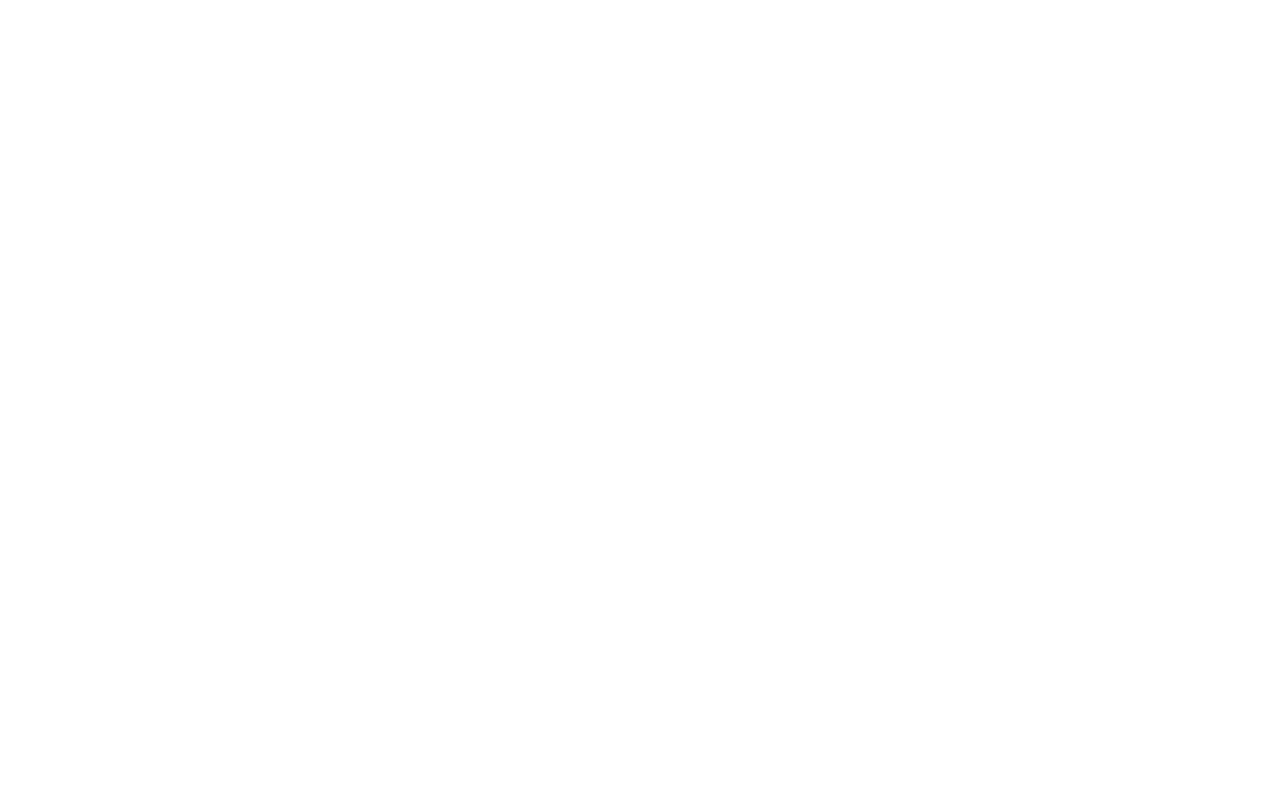
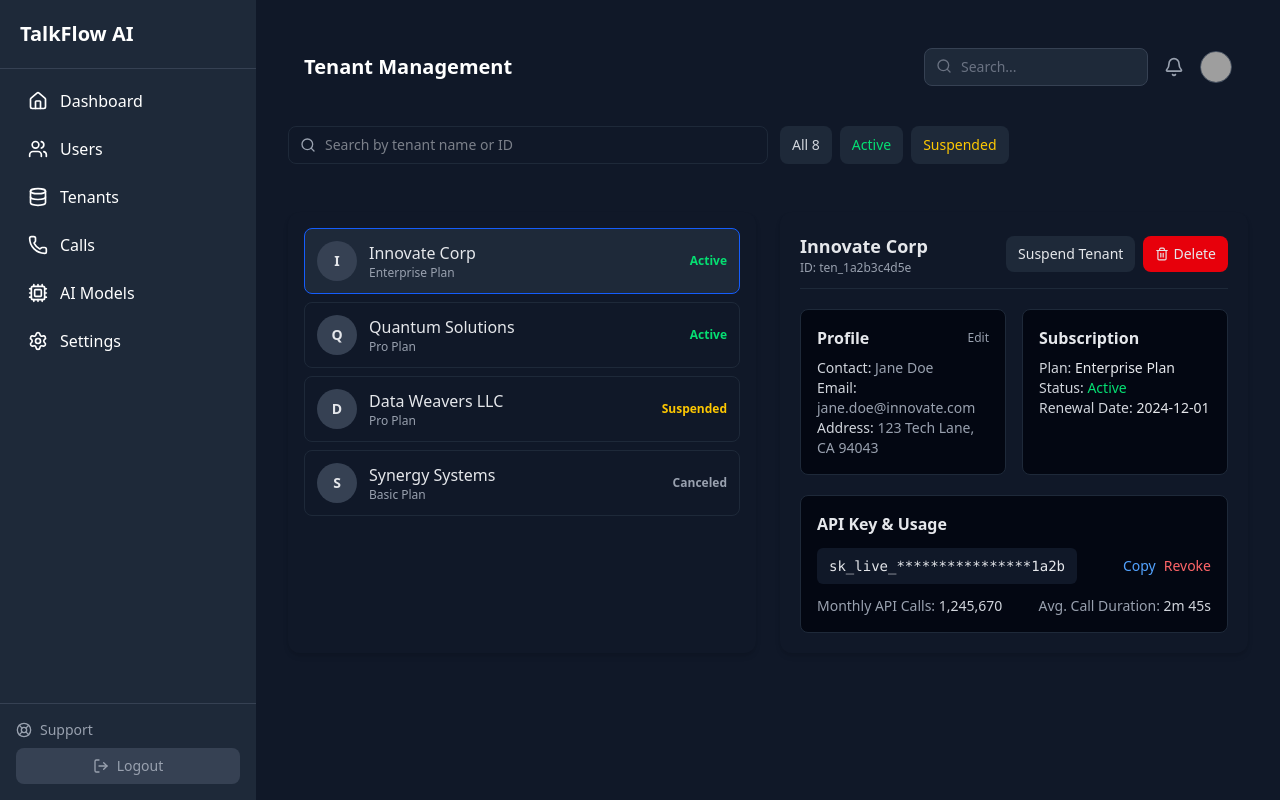
Before and after one commit to Shahzaib-arch786/Talk-Flow-AI, a React app in the folder frontend/: page /AD/tenant in a window 1280 px wide. Before the commit this address had no page. Built offline with nearby package versions, Linux system fonts and the light colour scheme; grey boxes are pictures that could not be loaded; the HTML template or start-up script is replaced by a standard one.

Commit message:
Tenant Management and components added

```diff
--- /dev/null
+++ b/frontend/src/Panels/Admin/components/TenantCard.jsx
@@ -0,0 +1,42 @@
+import React from "react";
+
+const getStatusColor = (status) => {
+  switch (status) {
+    case "Active":
+      return "text-green-400";
+    case "Suspended":
+      return "text-yellow-400";
+    case "Canceled":
+      return "text-gray-400";
+    default:
+      return "text-gray-300";
+  }
+};
+
+const TenantCard = ({ tenant, isSelected, onClick }) => {
+  return (
+    <div
+      onClick={onClick}
+      className={`flex items-center justify-between p-3 rounded-lg cursor-pointer mb-2 border ${
+        isSelected
+          ? "border-blue-600 bg-gray-800"
+          : "border-gray-800 hover:bg-gray-800"
+      }`}
+    >
+      <div className="flex items-center gap-3">
+        <div className="w-10 h-10 rounded-full bg-gray-700 flex items-center justify-center text-sm font-semibold">
+          {tenant.name.charAt(0)}
+        </div>
+        <div>
+          <p className="font-medium">{tenant.name}</p>
+          <p className="text-xs text-gray-400">{tenant.plan}</p>
+        </div>
+      </div>
+      <p className={`text-xs font-semibold ${getStatusColor(tenant.status)}`}>
+        {tenant.status}
+      </p>
+    </div>
+  );
+};
+
+export default TenantCard;
--- /dev/null
+++ b/frontend/src/Panels/Admin/components/TenantDetails.jsx
@@ -0,0 +1,112 @@
+import React from "react";
+import { Trash2 } from "lucide-react";
+
+const getStatusColor = (status) => {
+  switch (status) {
+    case "Active":
+      return "text-green-400";
+    case "Suspended":
+      return "text-yellow-400";
+    case "Canceled":
+      return "text-gray-400";
+    default:
+      return "text-gray-300";
+  }
+};
+
+const TenantDetails = ({ tenant }) => {
+  if (!tenant) return null;
+
+  return (
+    <div className="bg-gray-900 rounded-xl p-5 shadow-md flex flex-col gap-5">
+      {/* Header */}
+      <div className="flex flex-col sm:flex-row sm:justify-between sm:items-center gap-3 border-b border-gray-800 pb-3">
+        <div>
+          <h2 className="text-lg font-semibold">{tenant.name}</h2>
+          <p className="text-xs text-gray-400">ID: {tenant.id}</p>
+        </div>
+        <div className="flex flex-wrap gap-2">
+          <button className="px-3 py-2 bg-gray-800 hover:bg-gray-700 rounded-lg text-sm">
+            Suspend Tenant
+          </button>
+          <button className="px-3 py-2 bg-red-600 hover:bg-red-700 rounded-lg text-sm flex items-center gap-1">
+            <Trash2 size={14} /> Delete
+          </button>
+        </div>
+      </div>
+
+      {/* Profile & Subscription */}
+      <div className="grid grid-cols-1 md:grid-cols-2 gap-4">
+        <div className="bg-gray-950 border border-gray-800 rounded-lg p-4">
+          <div className="flex justify-between items-center mb-2">
+            <h3 className="font-semibold">Profile</h3>
+            <button className="text-xs text-gray-400 hover:text-gray-200">
+              Edit
+            </button>
+          </div>
+          <p className="text-sm text-gray-400">
+            <span className="font-medium text-gray-300">Contact:</span>{" "}
+            {tenant.contact || "N/A"}
+          </p>
+          <p className="text-sm text-gray-400">
+            <span className="font-medium text-gray-300">Email:</span>{" "}
+            {tenant.email || "N/A"}
+          </p>
+          <p className="text-sm text-gray-400">
+            <span className="font-medium text-gray-300">Address:</span>{" "}
+            {tenant.address || "N/A"}
+          </p>
+        </div>
+
+        <div className="bg-gray-950 border border-gray-800 rounded-lg p-4">
+          <h3 className="font-semibold mb-2">Subscription</h3>
+          <p className="text-sm">
+            <span className="font-medium text-gray-300">Plan:</span>{" "}
+            {tenant.plan}
+          </p>
+          <p className="text-sm">
+            <span className="font-medium text-gray-300">Status:</span>{" "}
+            <span className={getStatusColor(tenant.status)}>
+              {tenant.status}
+            </span>
+          </p>
+          <p className="text-sm">
+            <span className="font-medium text-gray-300">Renewal Date:</span>{" "}
+            {tenant.renewalDate || "N/A"}
+          </p>
+        </div>
+      </div>
+
+      {/* API Key Section */}
+      <div className="bg-gray-950 border border-gray-800 rounded-lg p-4">
+        <h3 className="font-semibold mb-3">API Key & Usage</h3>
+        <div className="flex flex-col sm:flex-row sm:items-center sm:justify-between gap-2">
+          <div className="bg-gray-900 rounded-md px-3 py-2 text-sm font-mono overflow-x-auto">
+            {tenant.apiKey || "sk_live_**************"}
+          </div>
+          <div className="flex gap-2">
+            <button className="text-blue-400 hover:underline text-sm">
+              Copy
+            </button>
+            <button className="text-red-400 hover:underline text-sm">
+              Revoke
+            </button>
+          </div>
+        </div>
+
+        <div className="mt-3 flex flex-col sm:flex-row sm:justify-between text-sm text-gray-300">
+          <p>
+            <span className="text-gray-400">Monthly API Calls: </span>
+            {tenant.apiCalls || "N/A"}
+          </p>
+          <p>
+            <span className="text-gray-400">Avg. Call Duration: </span>
+            {tenant.callDuration || "N/A"}
+          </p>
+        </div>
+      </div>
+    </div>
+  );
+};
+
+export default TenantDetails;
--- /dev/null
+++ b/frontend/src/Panels/Admin/components/TenantList.jsx
@@ -0,0 +1,19 @@
+import React from "react";
+import TenantCard from "./TenantCard";
+
+const TenantList = ({ tenants, selectedTenant, onSelectTenant }) => {
+  return (
+    <div className="bg-gray-900 rounded-xl p-4 shadow-md overflow-auto max-h-[600px]">
+      {tenants.map((tenant) => (
+        <TenantCard
+          key={tenant.id}
+          tenant={tenant}
+          isSelected={selectedTenant.id === tenant.id}
+          onClick={() => onSelectTenant(tenant)}
+        />
+      ))}
+    </div>
+  );
+};
+
+export default TenantList;
--- /dev/null
+++ b/frontend/src/Panels/Admin/components/TenantSearchFilter.jsx
@@ -0,0 +1,36 @@
+import React from "react";
+import { Search } from "lucide-react";
+
+const SearchFilterBar = () => {
+  return (
+    <div className="flex flex-col sm:flex-row gap-3 mb-6">
+      {/* Search Input */}
+      <div className="relative w-full sm:w-1/2">
+        <Search
+          size={16}
+          className="absolute top-1/2 left-3 transform -translate-y-1/2 text-gray-400"
+        />
+        <input
+          type="text"
+          placeholder="Search by tenant name or ID"
+          className="bg-gray-900 border border-gray-800 rounded-lg pl-9 pr-3 py-2 text-sm w-full focus:outline-none focus:ring-1 focus:ring-gray-700"
+        />
+      </div>
+
+      {/* Filters */}
+      <div className="flex gap-2 flex-wrap">
+        <button className="px-3 py-2 text-sm rounded-lg bg-gray-800 text-gray-300 hover:bg-gray-700">
+          All 8
+        </button>
+        <button className="px-3 py-2 text-sm rounded-lg bg-gray-800 text-green-400 hover:bg-gray-700">
+          Active
+        </button>
+        <button className="px-3 py-2 text-sm rounded-lg bg-gray-800 text-yellow-400 hover:bg-gray-700">
+          Suspended
+        </button>
+      </div>
+    </div>
+  );
+};
+
+export default SearchFilterBar;
--- a/frontend/src/Panels/Admin/pages/TenantManagement.jsx
+++ b/frontend/src/Panels/Admin/pages/TenantManagement.jsx
@@ -1,11 +1,84 @@
-import React from 'react'
+import React, { useState } from "react";
+import Sidebar from "../components/Sidebar";
+import SearchFilterBar from "../components/TenantSearchFilter";
+import TenantList from "../components/TenantList";
+import TenantDetails from "../components/TenantDetails";
+import Navbar from "../components/Navbar";
 
-const TenantManagement = () => {
+const tenantsData = [
+  {
+    id: "ten_1a2b3c4d5e",
+    name: "Innovate Corp",
+    plan: "Enterprise Plan",
+    status: "Active",
+    email: "jane.doe@innovate.com",
+    contact: "Jane Doe",
+    address: "123 Tech Lane, CA 94043",
+    renewalDate: "2024-12-01",
+    apiKey: "sk_live_****************1a2b",
+    apiCalls: "1,245,670",
+    callDuration: "2m 45s",
+  },
+  { id: "ten_5f6g7h8i9j", name: "Quantum Solutions", plan: "Pro Plan", status: "Active" },
+  { id: "ten_2k3l4m5n6o", name: "Data Weavers LLC", plan: "Pro Plan", status: "Suspended" },
+  { id: "ten_9p0q1r2s3t", name: "Synergy Systems", plan: "Basic Plan", status: "Canceled" },
+];
+
+const TenantManagementPage = () => {
+  const [selectedTenant, setSelectedTenant] = useState(tenantsData[0]);
+  const [isSidebarOpen, setIsSidebarOpen] = useState(false);
+  const toggleSidebar = () => setIsSidebarOpen(!isSidebarOpen);
+
   return (
-    <div>
+    <div className="flex bg-gray-900 text-gray-200 min-h-screen overflow-hidden">
+      {/* SIDEBAR */}
+      <aside className="hidden lg:block fixed left-0 top-0 h-full w-64">
+        <Sidebar isOpen={true} toggleSidebar={toggleSidebar} />
+      </aside>
 
+      {/* MOBILE SIDEBAR */}
+      <div
+        className={`fixed inset-y-0 left-0 z-40 w-64 bg-gray-800 text-white transition-transform duration-300 lg:hidden ${
+          isSidebarOpen ? "translate-x-0" : "-translate-x-full"
+        }`}
+      >
+        <Sidebar isOpen={isSidebarOpen} toggleSidebar={toggleSidebar} />
+      </div>
+
+      {/* SIDEBAR OVERLAY (MOBILE) */}
+      {isSidebarOpen && (
+        <div
+          className="fixed inset-0 bg-black bg-opacity-50 z-30 lg:hidden"
+          onClick={toggleSidebar}
+        />
+      )}
+
+      {/* MAIN CONTENT */}
+      <main className="flex flex-col flex-1 lg:ml-64 min-h-screen p-4 sm:p-6 lg:p-8 transition-all duration-300 overflow-x-hidden">
+        {/* NAVBAR */}
+        <Navbar
+          toggleSidebar={toggleSidebar}
+          navbarName="Tenant Management"
+          className="text-2xl font-bold"
+        />
+
+        {/* SEARCH + FILTER */}
+        <div className="mt-6">
+          <SearchFilterBar />
+        </div>
+
+        {/* MAIN GRID */}
+        <div className="grid grid-cols-1 lg:grid-cols-2 gap-6 mt-6">
+          <TenantList
+            tenants={tenantsData}
+            selectedTenant={selectedTenant}
+            onSelectTenant={setSelectedTenant}
+          />
+          <TenantDetails tenant={selectedTenant} />
+        </div>
+      </main>
     </div>
-  )
-}
+  );
+};
 
-export default TenantManagement
+export default TenantManagementPage;
```
